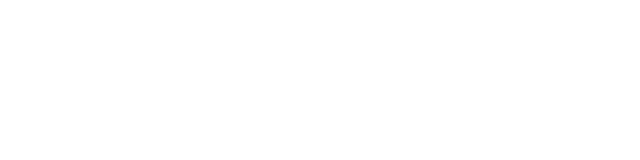
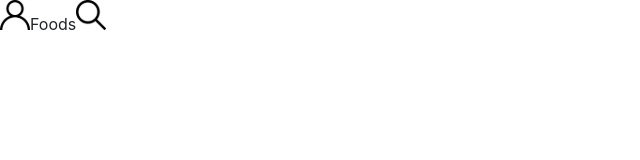
Before and after one commit to klauslube/Recipe-App-Project, a React (Create React App) app: page /profile in a window 1280 px wide. Shown: the top 160 px of the page, without its empty margins (0-640 px from the left). Built offline with nearby package versions, Linux system fonts and the light colour scheme.

Commit message:
fix:troca de tags na page header

```diff
--- a/src/App.js
+++ b/src/App.js
@@ -6,6 +6,7 @@
 import Login from './pages/Login';
 import store from './redux/store/index';
 import Foods from './pages/Foods';
+import Profile from './pages/Profile';
 
 function App() {
   return (
@@ -14,20 +15,20 @@
         <Switch>
           <Route exact path="/" component={ Login } />
           <Route exact path="/foods" component={ Foods } />
-          {/* <Route exact path='/drinks' component={}/>
-        <Route exact path='/foods/{id-da-receita}' component={}/>
-        <Route exact path='/drinks/{id-da-receita}' component={}/>
-        <Route exact path='/foods/{id-da-receita}/in-progress' component={}/>
-        <Route exact path='/drinks/{id-da-receita}/in-progress' component={}/>
-        <Route exact path='/explore' component={}/>
-        <Route exact path='/explore/foods' component={}/>
-        <Route exact path='/explore/drinks' component={}/>
-        <Route exact path='/explore/foods/ingredients' component={}/>
-        <Route exact path='/explore/drinks/ingredients' component={}/>
-        <Route exact path='/explore/foods/nationalities' component={}/>
-        <Route exact path='/profile' component={}/>
-        <Route exact path='/done-recipes' component={}/>
-        <Route exact path='/favorite-recipes' component={}/> */}
+          {/* <Route exact path='/drinks' component={}/> */}
+          {/* <Route exact path='/foods/{id-da-receita}' component={}/> */}
+          {/* <Route exact path='/drinks/{id-da-receita}' component={}/> */}
+          {/* <Route exact path='/foods/{id-da-receita}/in-progress' component={}/> */}
+          {/* <Route exact path='/drinks/{id-da-receita}/in-progress' component={}/> */}
+          {/* <Route exact path='/explore' component={}/> */}
+          {/* <Route exact path='/explore/foods' component={}/> */}
+          {/* <Route exact path='/explore/drinks' component={}/> */}
+          {/* <Route exact path='/explore/foods/ingredients' component={}/> */}
+          {/* <Route exact path='/explore/drinks/ingredients' component={}/> */}
+          {/* <Route exact path='/explore/foods/nationalities' component={}/> */}
+          <Route exact path="/profile" component={ Profile } />
+          {/* <Route exact path='/done-recipes' component={}/> */}
+          {/* <Route exact path='/favorite-recipes' component={}/> */}
         </Switch>
       </BrowserRouter>
 
--- a/src/components/Header.jsx
+++ b/src/components/Header.jsx
@@ -23,25 +23,24 @@
     return (
       <div>
         <form>
-          <button
-            onClick={ history.push('/profile') }
-            type="button"
+          <input
+            onClick={ () => history.push('/profile') }
+            type="image"
             data-testid="profile-top-btn"
-          >
-
-            <img src={ profileIcon } alt="profile icon" />
-          </button>
-          <span data-testid="page-title">{}</span>
-          <button
+            src={ profileIcon }
+            alt="profile icon"
+          />
+          <span data-testid="page-title">Foods</span>
+          <input
             onClick={ this.handleSearch }
-            type="button"
+            type="image"
             data-testid="search-top-btn"
-          >
-            <img src={ searchIcon } alt="search icon" />
-          </button>
+            src={ searchIcon }
+            alt="search icon"
+          />
         </form>
         <div>
-          {toggleInput && <SearchBar />}
+          { toggleInput && <SearchBar /> }
         </div>
       </div>
     );
--- a/src/pages/Profile.jsx
+++ b/src/pages/Profile.jsx
@@ -0,0 +1,13 @@
+import React, { Component } from 'react';
+import { connect } from 'react-redux';
+import Header from '../components/Header';
+
+class Profile extends Component {
+  render() {
+    return (
+      <Header />
+    );
+  }
+}
+
+export default connect()(Profile);
```
